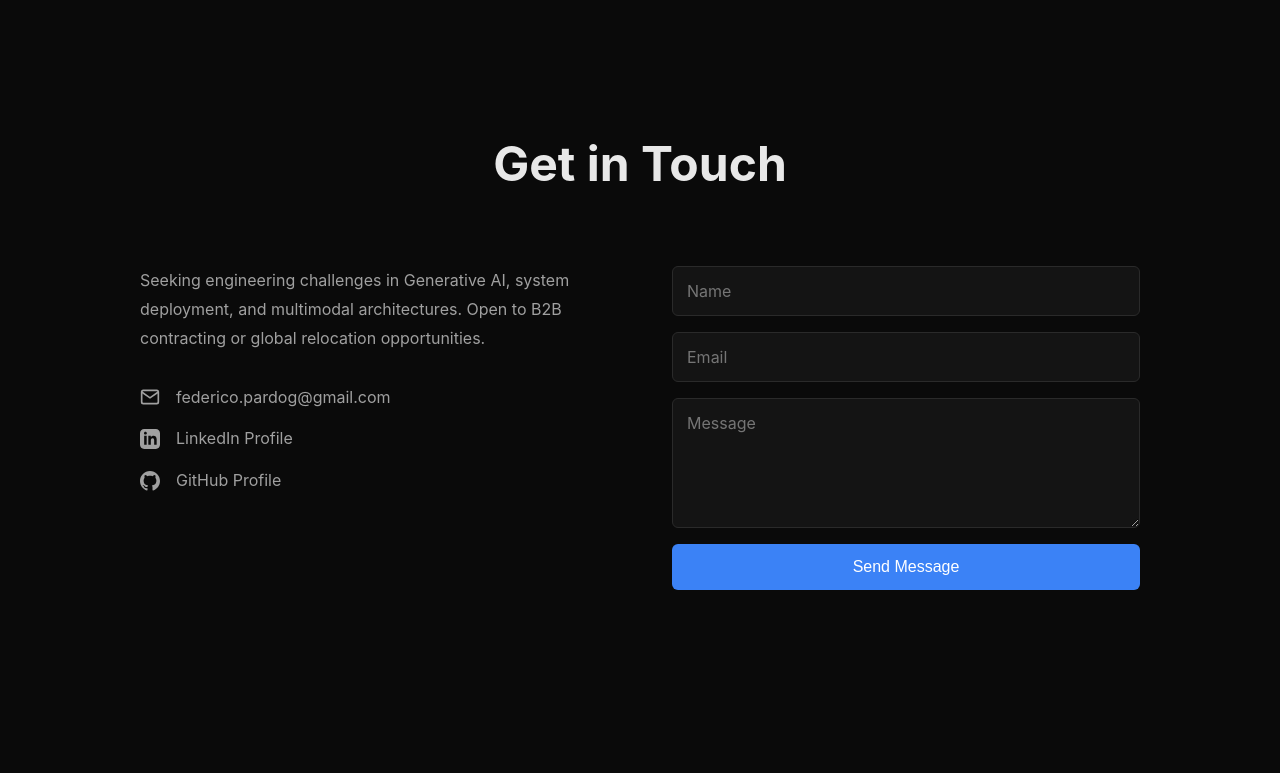
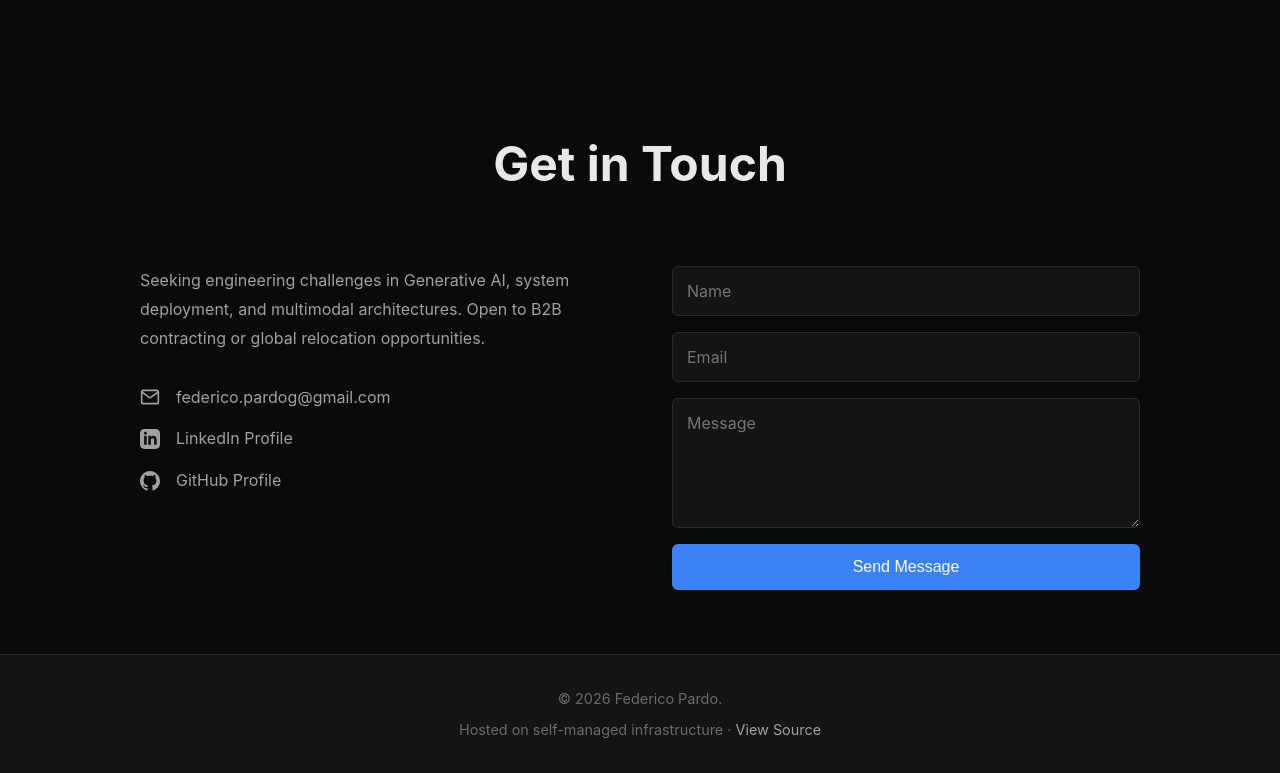
Before and after one commit to Fedeparg/fpardo-web, a React (Vite) app: page / in a window 1280 px wide. Shown: the part 4065-4838 px from the top of the page. Before the commit the page ends 4719 px from the top, so only its background shows below. Built offline with nearby package versions, Linux system fonts and the light colour scheme.

Commit message:
Footer added. Initial migration completed.

```diff
--- a/src/App.jsx
+++ b/src/App.jsx
@@ -4,6 +4,7 @@ import About from './components/About.jsx'
 import Experience from './components/Experience.jsx'
 import Publications from './components/Publications.jsx'
 import Contact from './components/Contact.jsx'
+import Footer from './components/Footer.jsx'
 
 function App() {
   return (
@@ -14,6 +15,7 @@ function App() {
       <Experience />
       <Publications />
       <Contact />
+      <Footer />
     </>
   )
 }
--- /dev/null
+++ b/src/components/Footer.jsx
@@ -0,0 +1,17 @@
+function Footer() {
+  return (
+    <footer className="footer">
+      <div className="container">
+        <p>&copy; {new Date().getFullYear()} Federico Pardo.</p>
+        <p className="footer-note">
+          Hosted on self-managed infrastructure ·{' '}
+          <a href="https://github.com/fedeparg/fpardo-web" target="_blank" rel="noopener">
+            View Source
+          </a>
+        </p>
+      </div>
+    </footer>
+  )
+}
+
+export default Footer
```
